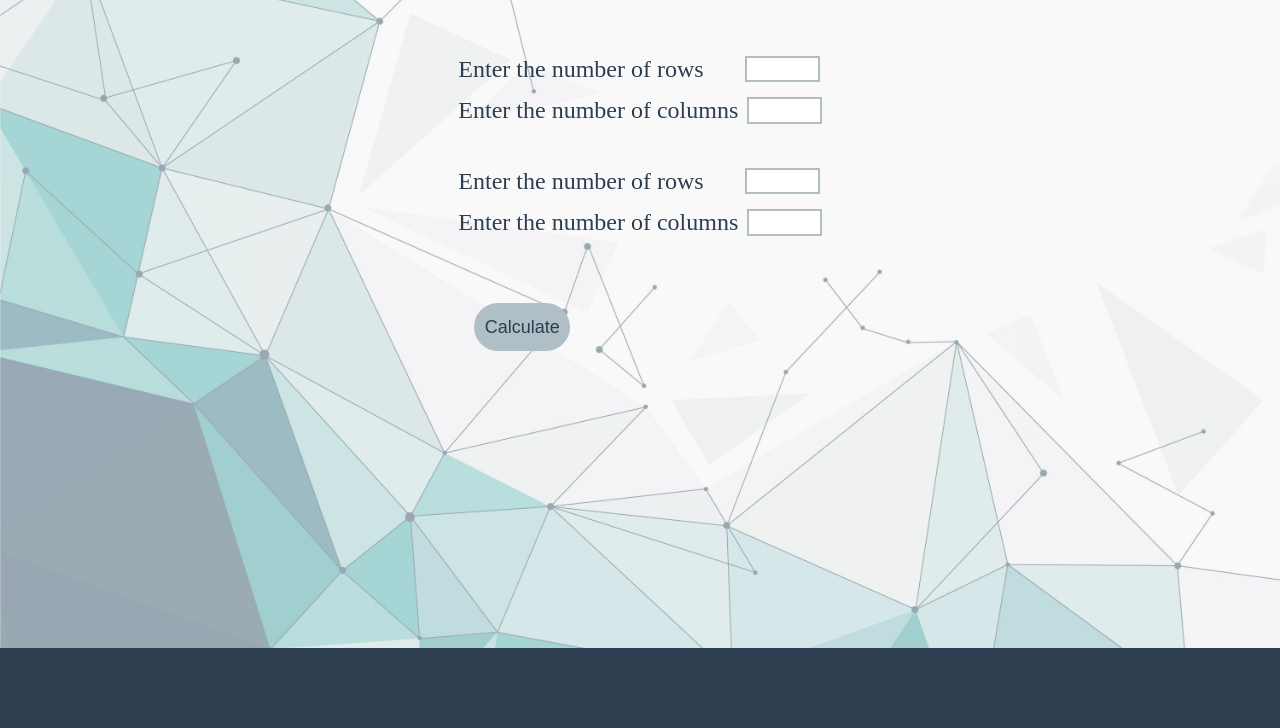
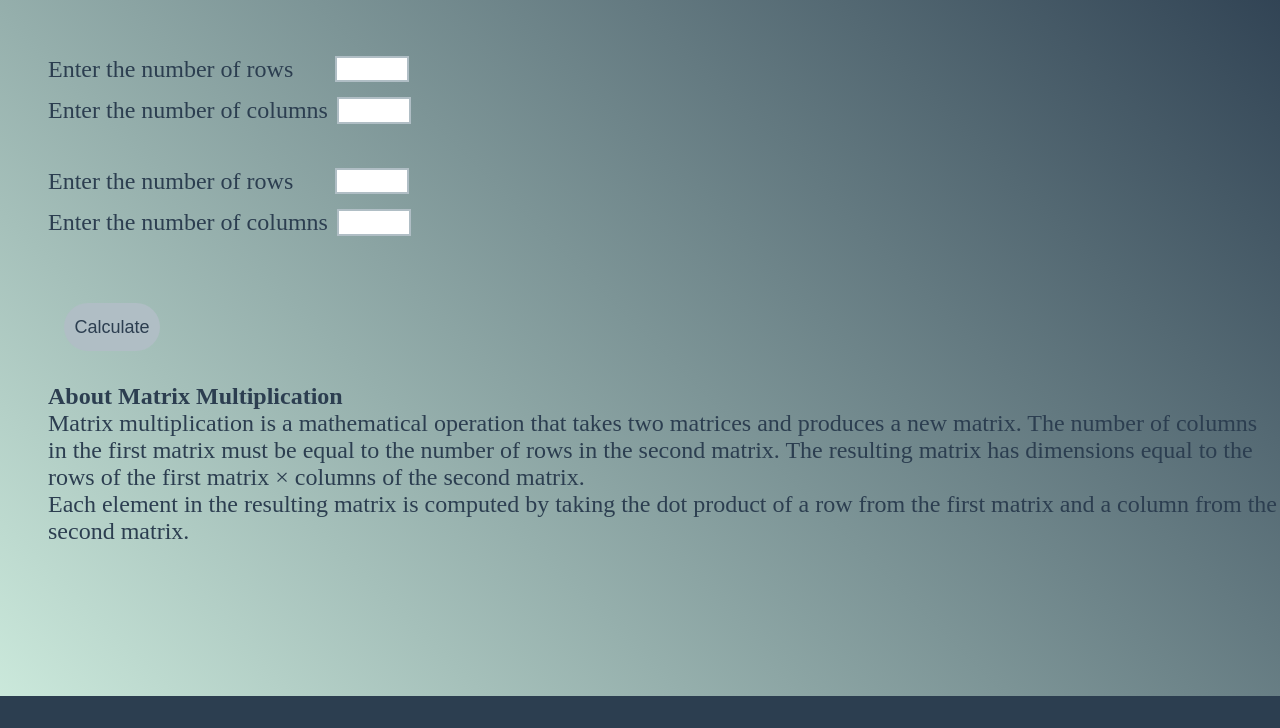
Before and after one commit to SohamBhatkuly/Matrix-Multiplication, a plain HTML site: page matrix.html in a window 1280 px wide. Shown: the part 72-800 px from the top of the page. Drawn offline with Linux system fonts and the light colour scheme.

Commit message:
CSS changes

```diff
--- a/matrix.css
+++ b/matrix.css
@@ -29,24 +29,38 @@ button {
   margin: 1rem;
   margin-left: 0;
 }
+html,
+body {
+  margin: 0;
+  padding: 0;
+  width: 100vw;
+  height: 100vh;
+  overflow-x: hidden;
+}
 
 body {
-  /* margin: 0;*/
-  align-items: center;
-  height: 100%;
+  margin: 0;
+  /* align-items: center;
+  align-content: center; */
   display: flex;
   flex-direction: column;
-  min-height: 100vh;
-  background-color: #f5f5f5;
+  height: 100vh;
+
+  /* background-color: #f5f5f5; */
   color: #2c3e50;
-  background-image: url("./images/5180059.jpg");
+  background: linear-gradient(45deg, #cdebdd, #2c3e50);
+  background-size: cover;
+  background-repeat: no-repeat;
+
+  /* background-image: url("./images/5180059.jpg");
   background-position: center;
   background-repeat: no-repeat;
   background-attachment: fixed;
-  background-size: cover;
+  background-size: cover; */
   font-size: 1rem;
+  margin: 0;
 }
-body::before {
+/* body::before {
   content: "";
   position: absolute;
   top: 0;
@@ -58,11 +72,13 @@ body::before {
     245,
     245,
     0.6
-  ); /* Adjust color and opacity as needed */
+  ); /* Adjust color and opacity as needed
   z-index: -1;
-}
+} */
 
 .title {
+  margin-left: 0;
+  margin-right: 0;
   width: 100vw;
   background-color: #2c3e50;
   color: #ffffff;
@@ -105,6 +121,7 @@ h1 {
   /* border: 1px solid black; */
   padding: 0.2rem;
 }
+
 input[type="number"] {
   border: none;
   width: 4rem;
@@ -154,6 +171,7 @@ input[type="number"] {
   border-radius: 2rem;
   height: 3rem;
   font-size: large;
+  margin-bottom: 1rem;
 }
 
 p {
@@ -163,18 +181,19 @@ p {
   background-color: #cdebdd;
 }
 
-.footer {
+footer {
+  padding: 1rem;
   /* margin-top: 30px; */
-  position: sticky;
-  bottom: 0;
+  /* position: sticky; */
   /* margin-top: 40px; */
-  width: 100vw;
-  height: 5rem;
+  width: 100%;
   background-color: #2c3e50;
+  color: #ffffff;
 }
 
 main {
-  flex: 1;
+  flex-grow: 1;
+  padding-left: 1rem;
 }
 
 input[type="number"]::-webkit-inner-spin-button,
@@ -182,3 +201,12 @@ input[type="number"]::-webkit-outer-spin-button {
   -webkit-appearance: none;
   margin: 0;
 }
+
+.body-display {
+  margin-left: 2rem;
+}
+
+.matrix-info {
+  margin-top: 1rem;
+  margin-bottom: 2rem;
+}
--- a/matrix.html
+++ b/matrix.html
@@ -11,7 +11,7 @@
 <body>
 
     <div class="title">
-        <h1>Matrix Calculation</h1>
+        <h1>Matrix Calculator</h1>
     </div>
     <main>
         <div class="body-display" id="body-display">
@@ -50,13 +50,38 @@
             <div class="display-grid2"></div>
             <br>
             <button class="submit-button" onclick="checkInp()">Calculate</button>
+
+            <div class="matrix-info">
+                <h2>About Matrix Multiplication</h2>
+                <p>
+                    Matrix multiplication is a mathematical operation that takes two matrices and produces a new matrix.
+                    The number of columns in the first matrix must be equal to the number of rows in the second matrix.
+                    The resulting matrix has dimensions equal to the rows of the first matrix × columns of the second
+                    matrix.
+                </p>
+                <p>
+                    Each element in the resulting matrix is computed by taking the dot product of a row from the first
+                    matrix
+                    and a column from the second matrix.
+                </p>
+                <p>
+
+                </p>
+            </div>
+
+
         </div>
     </main>
+    <footer class="footer">
+        <!-- <ul>
+            <li>5</li>
+            <li>5</li>
+            <li>5</li>
+        </ul> -->
+    </footer>
 
     <script src="matrix.js"></script>
-    <footer class="footer">
 
-    </footer>
 </body>
 
 </html>
```
